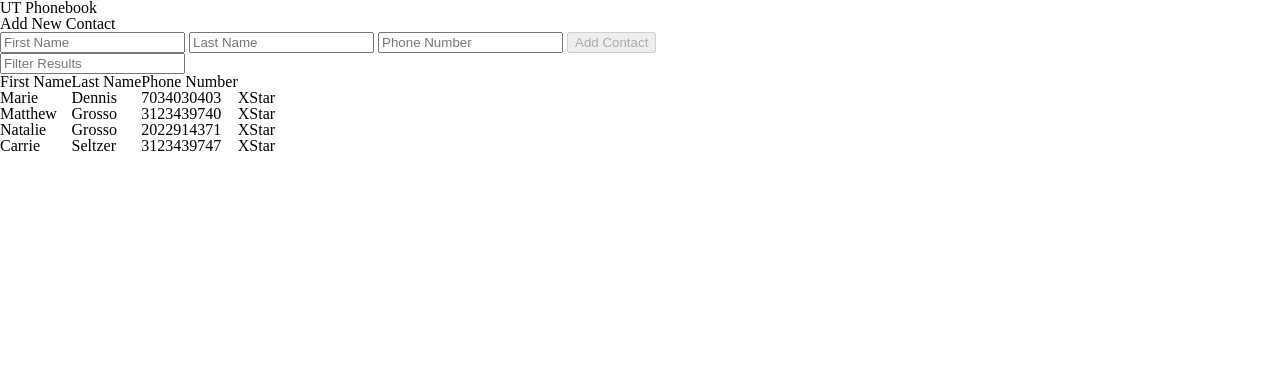
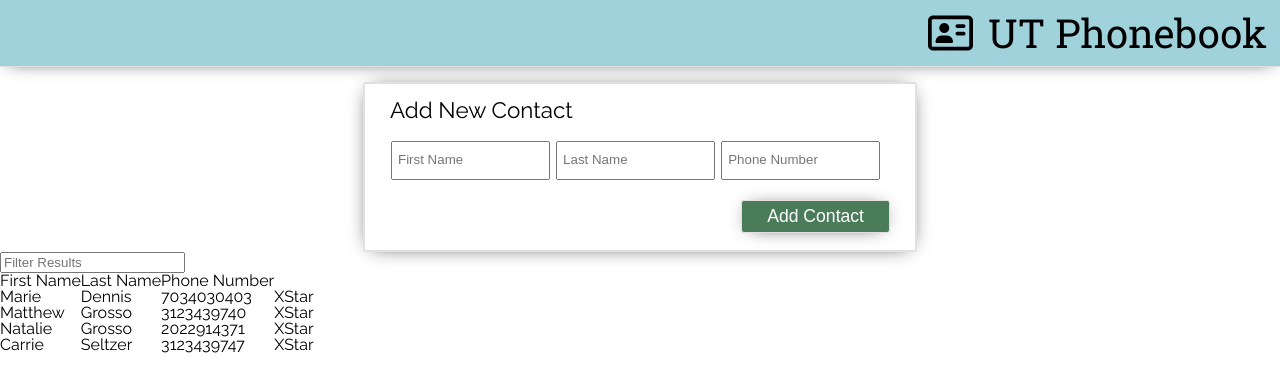
Before and after one commit to mattgrosso/UTCodingTest, a website: page src/index.html in a window 1280 px wide. Drawn offline with nearby package versions, Linux system fonts and the light colour scheme; files that its build step writes are made by us from their sources.

Commit message:
Styled header and input form.

```diff
--- a/src/index.html
+++ b/src/index.html
@@ -3,15 +3,17 @@
   <head>
     <meta charset="utf-8">
     <title>UT Phonebook</title>
+    <link href="https://fonts.googleapis.com/css?family=Raleway:200,300,400,500,700|Roboto+Slab:100,400,700" rel="stylesheet">
     <link rel="stylesheet" href="/css/main.css">
   </head>
   <body ng-controller="PhonebookController as phonebook">
 
     <header>
+      <i class="fa fa-address-card-o" aria-hidden="true"></i>
       <h1>UT Phonebook</h1>
     </header>
 
-    <form name="addContactForm" class="add-contact-form" ng-submit="phonebook.addContact(phonebook.newContact)" novalidate>
+    <form name="addContactForm" class="addContactForm" ng-submit="phonebook.addContact(phonebook.newContact)" novalidate>
       <h2>Add New Contact</h2>
 
       <input ng-model="phonebook.newContact.firstName" type="text" name="firstName" placeholder="First Name" required>
@@ -24,6 +26,8 @@
       <!-- <p ng-show="addContactForm.phoneNumber.$invalid && !addContactForm.phoneNumber.$pristine">Phone Number is Required</p> -->
 
       <button type="submit" name="button" ng-disabled="addContactForm.$invalid">Add Contact</button>
+
+      <div class="clearfix"></div>
     </form>
 
     <p ng-show="phonebook.message">{{phonebook.message}}</p>
@@ -52,6 +56,7 @@
     </table>
 
     <script src='https://ajax.googleapis.com/ajax/libs/angularjs/1.5.3/angular.min.js'></script>
+    <script src="https://use.fontawesome.com/d0e9be0862.js"></script>
     <script src="js/main.js"></script>
 
   </body>
--- a/src/scss/_styles.scss
+++ b/src/scss/_styles.scss
@@ -0,0 +1,55 @@
+body{
+  font-family: 'Raleway', sans-serif;
+}
+
+header{
+  display: flex;
+  justify-content: flex-end;
+  margin-bottom: 15px;
+  padding: 13px;
+  font-family: 'Roboto Slab', serif;
+  font-size: 2.5em;
+  background-color: #A0D2DB;
+  border-bottom: 1px solid #e0e0e0;
+  box-shadow: 0 1px 20px -9px black;
+  h1{
+    margin-left: 15px;
+  }
+}
+
+.addContactForm{
+  display: block;
+  width: 500px;
+  padding: 15px 25px 7px;
+  margin: auto;
+  border: 2px solid #e0e0e0;
+  border-radius: 3px;
+  box-shadow: 0 1px 20px -9px black;
+  h2{
+    margin-bottom: 10px;
+    font-size: 1.4em;
+  }
+  input{
+    width: 29%;
+    margin: 10px 1px;
+    line-height: 2.3em;
+    padding: 2px 5px;
+  }
+  button{
+    display: block;
+    float: right;
+    margin: 10px 0px;
+    font-size: 1.1em;
+    color: white;
+    padding: 5px 25px;
+    background-color: #4A7C59;
+    border: 1px solid #e0e0e0;
+    box-shadow: 0 1px 20px -9px black;
+    border-radius: 3px;
+  }
+}
+
+.clearfix{
+  display: block;
+  clear: both;
+}
```
Also changed, not shown: build/css/main.css, build/index.html, 1 other file.
